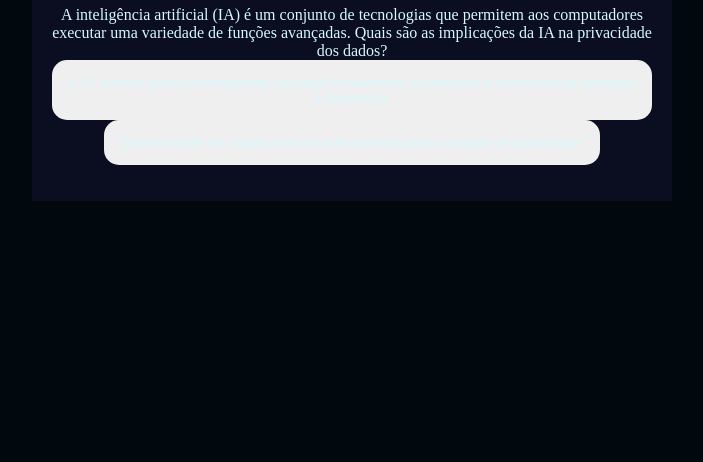
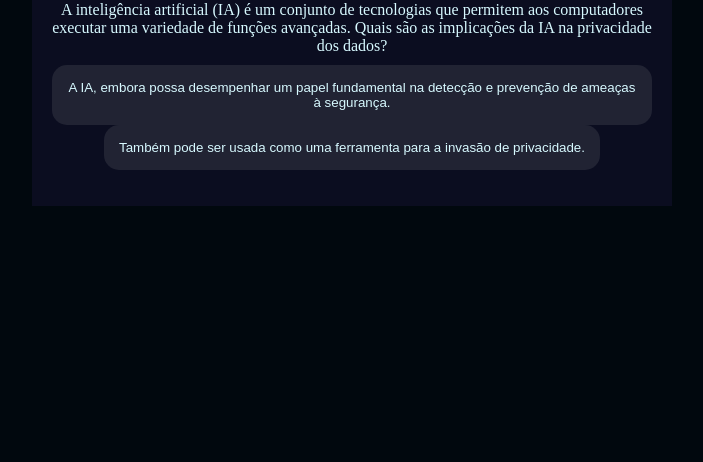
Before and after one commit to Fabielli/IA-formadores, a plain HTML site: page index.html in a window 1280 px wide. Shown: the part 354-816 px from the top of the page, without its empty margins (288-991 px from the left). Drawn offline with Linux system fonts and the light colour scheme.

Commit message:
Update style.css
correção

```diff
--- a/style.css
+++ b/style.css
@@ -1,13 +1,12 @@
 :root{
-    --cor-fundo: #01080E ;
+    --cor-fundo: #01080E;
     --cor-principal: #0B0D20 ;
     --cor-secundaria: #212333;
     --cor-destaque: #2BDEFD;
     --cor-texto: #D7F9FF;
-
 }
 
-body {
+body{
     background-color: var(--cor-fundo);
     color: var(--cor-texto);
     display: flex;
@@ -27,20 +26,21 @@ body {
 h1{
     color: var(--cor-destaque);
 }
-.caixa-pergunta{
+
+.caixa-perguntas{
     padding-bottom: 10px;
 }
 
 button{
-    color:var(--cor-texto);
+    background-color: var(--cor-secundaria);
+    color: var(--cor-texto);
     border: none;
     border-radius: 15px;
     padding: 15px;
     transition: background-color 0.3s;
 }
 
-button:hover {
-background-color: var(--cor-destaque);
-color: var(--cor-principal);
-
+button:hover{
+    background-color: var(--cor-destaque);
+    color: var(--cor-principal);
 }
```
